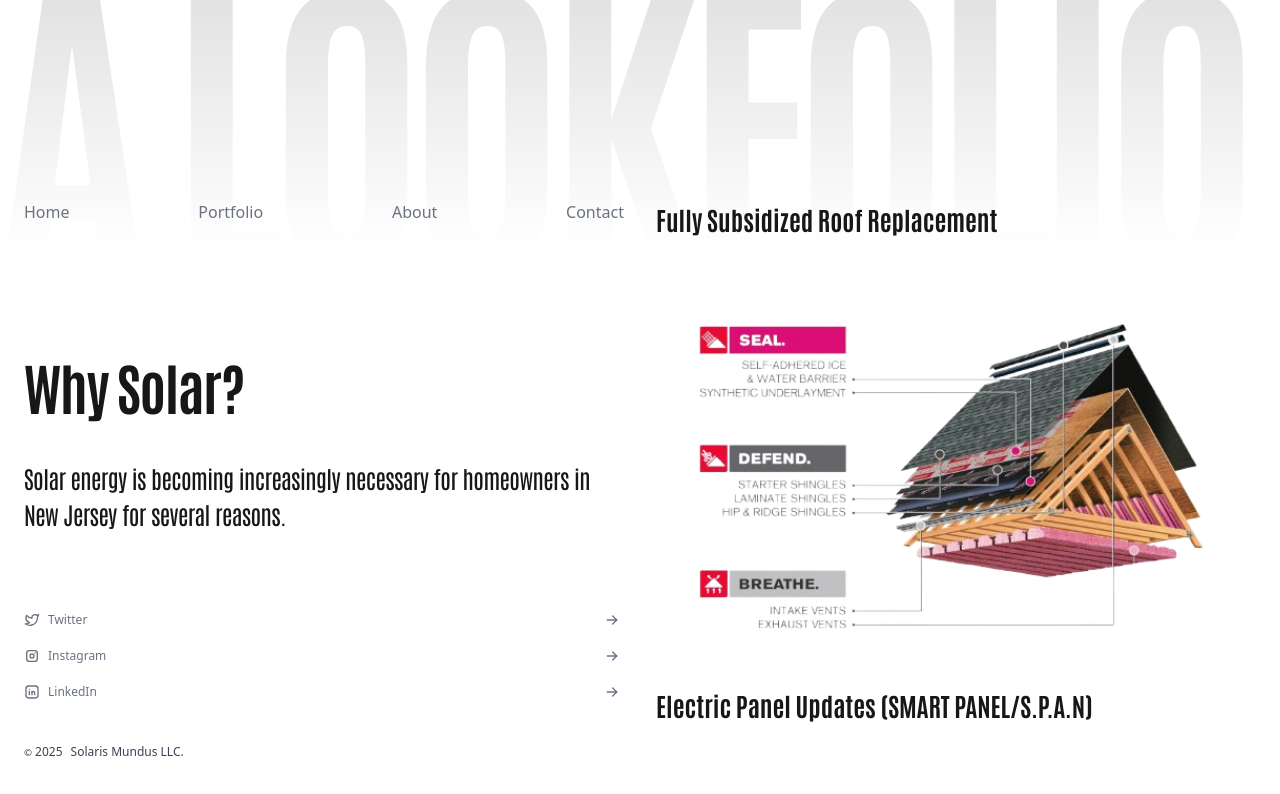
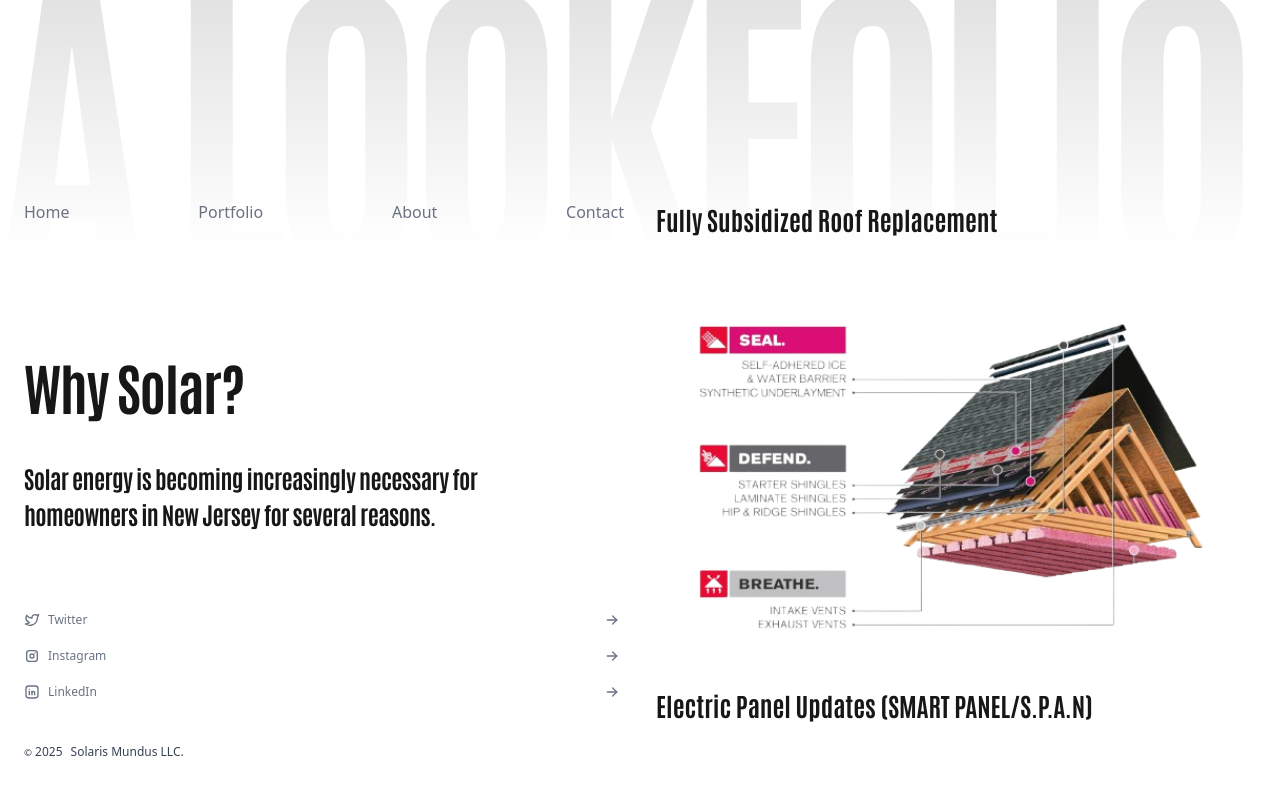
Before and after one commit to kingmadeit/solaris_mundus, a Next.js app: page / in a window 1280 px wide. Shown: the top 794 px of the page. Built offline with nearby package versions, Linux system fonts and the light colour scheme.

Commit message:
UI tweaks

```diff
--- a/src/components/SectionBlock.tsx
+++ b/src/components/SectionBlock.tsx
@@ -17,7 +17,7 @@ const SectionBlock = () => {
     return (
         <section className="w-full flex flex-col space-y-8 justify-start">
             <SectionTitle title={data.title} />
-            <SectionBody className={pathName === '/' ? 'font-antonio tracking-tight text-[clamp(1.2rem,2vw,1.5rem)]' : 'text-[clamp(1rem,2vw,1rem)] text-gray-500'}>{data.body}</SectionBody>
+            <SectionBody className={pathName === '/' ? 'md:max-w-[90%] font-bold font-antonio tracking-tight text-[clamp(1.2rem,2vw,1.5rem)]' : 'text-[clamp(1rem,2vw,1rem)] text-gray-500'}>{data.body}</SectionBody>
         </section>
     )
 };
--- a/src/lib/data.ts
+++ b/src/lib/data.ts
@@ -51,7 +51,7 @@ export const content: SectionContentMap = {
         image: '/images/home-banner.png'
     },
     about: {
-        title: 'Meet Roman Groenland',
+        title: 'Meet Stanis Jehu',
         body: 'Explore my recent projects and achievements.',
         cta: 'View Projects',
         image: '/images/portfolio-banner.png'
```
